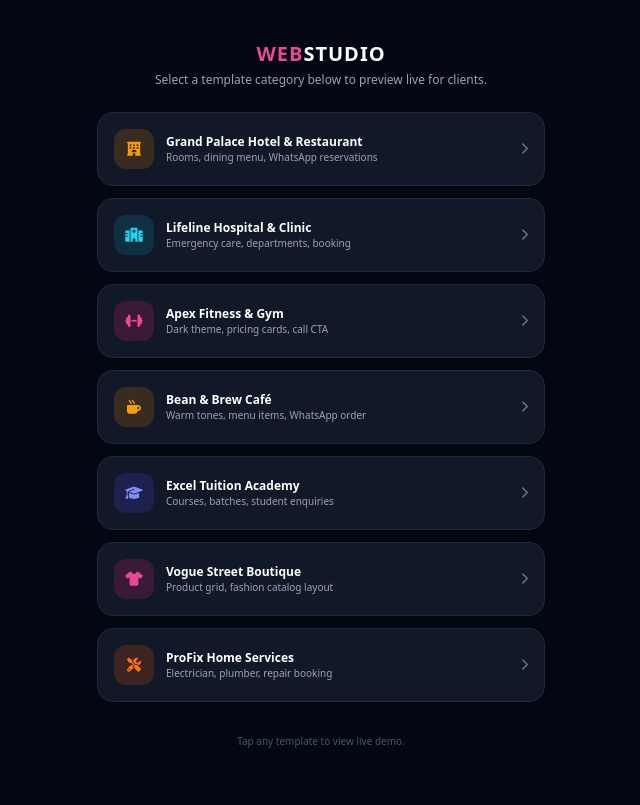
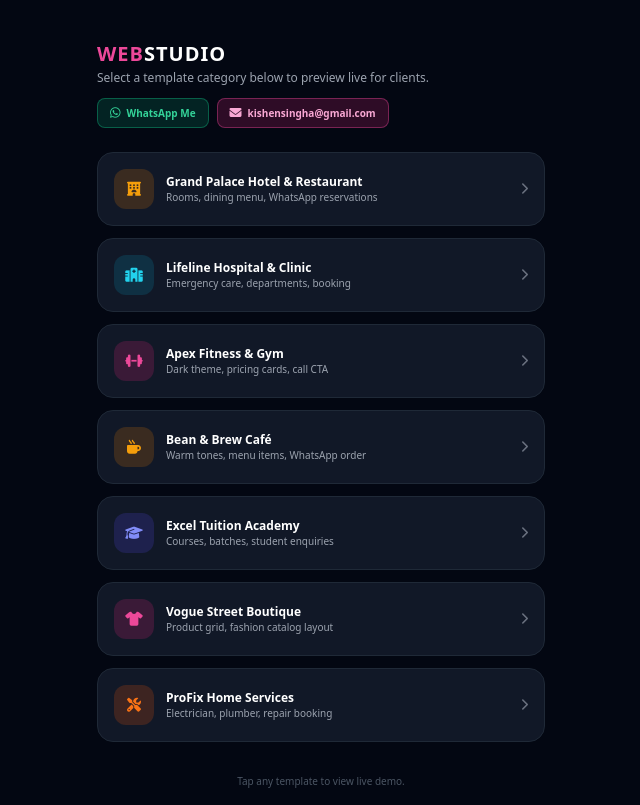
Before and after one commit to kishensingha-design/local-news-app, a plain HTML site: page Clientportfolio/index.html in a window 1280 px wide. Shown: the whole page, without its empty margins (319-959 px from the left). Drawn offline with nearby package versions, Linux system fonts and the light colour scheme.

Commit message:
index.html

```diff
--- a/Clientportfolio/index.html
+++ b/Clientportfolio/index.html
@@ -9,10 +9,22 @@
 </head>
 <body class="bg-gray-950 text-white font-sans antialiased p-4">
 
-    <!-- Header -->
-    <div class="text-center my-6">
+    <!-- Header & Left-Aligned Contact Bar -->
+    <div class="max-w-md mx-auto my-6">
         <h1 class="text-xl font-black tracking-wider text-pink-500">WEB<span class="text-white">STUDIO</span></h1>
-        <p class="text-xs text-gray-400 mt-1">Select a template category below to preview live for clients.</p>
+        <p class="text-xs text-gray-400 mt-0.5">Select a template category below to preview live for clients.</p>
+
+        <!-- Left-Aligned Contact Bar -->
+        <div class="flex flex-wrap items-center gap-2 mt-3">
+            <a href="https://wa.me/919365011055?text=Hi,%20I%20want%20to%20hire%20you%20for%20a%20website!" target="_blank" class="inline-flex items-center space-x-1.5 bg-emerald-600/20 border border-emerald-500/40 hover:bg-emerald-600 text-emerald-400 hover:text-white text-[10px] font-bold px-3 py-1.5 rounded-lg transition cursor-pointer">
+                <i class="fa-brands fa-whatsapp text-xs"></i>
+                <span>WhatsApp Me</span>
+            </a>
+            <div class="inline-flex items-center space-x-1.5 bg-pink-600/20 border border-pink-500/40 text-pink-300 text-[10px] font-bold px-3 py-1.5 rounded-lg">
+                <i class="fa-solid fa-envelope text-xs"></i>
+                <span>kishensingha@gmail.com</span>
+            </div>
+        </div>
     </div>
 
     <!-- Template Cards Grid -->
```
